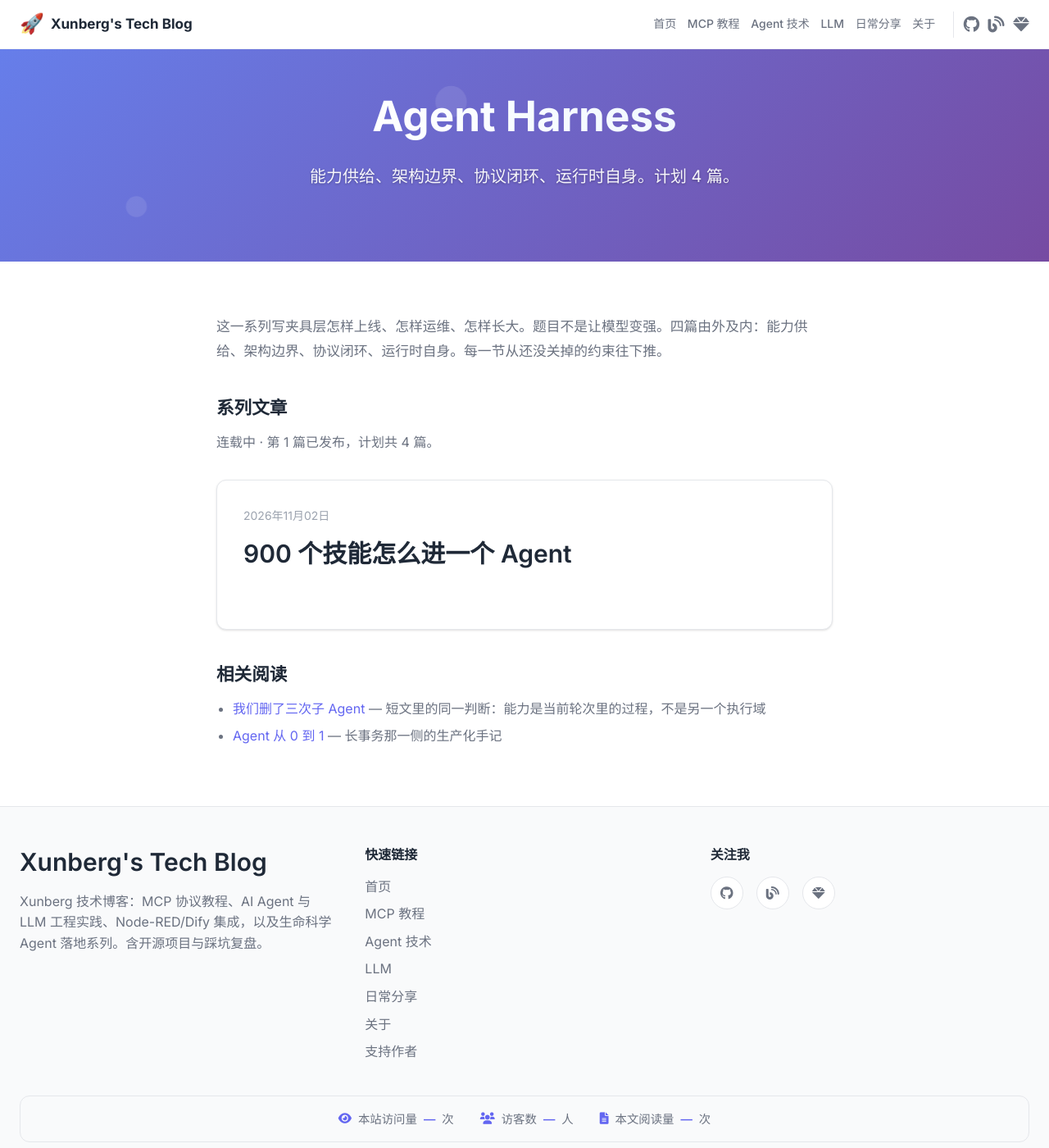
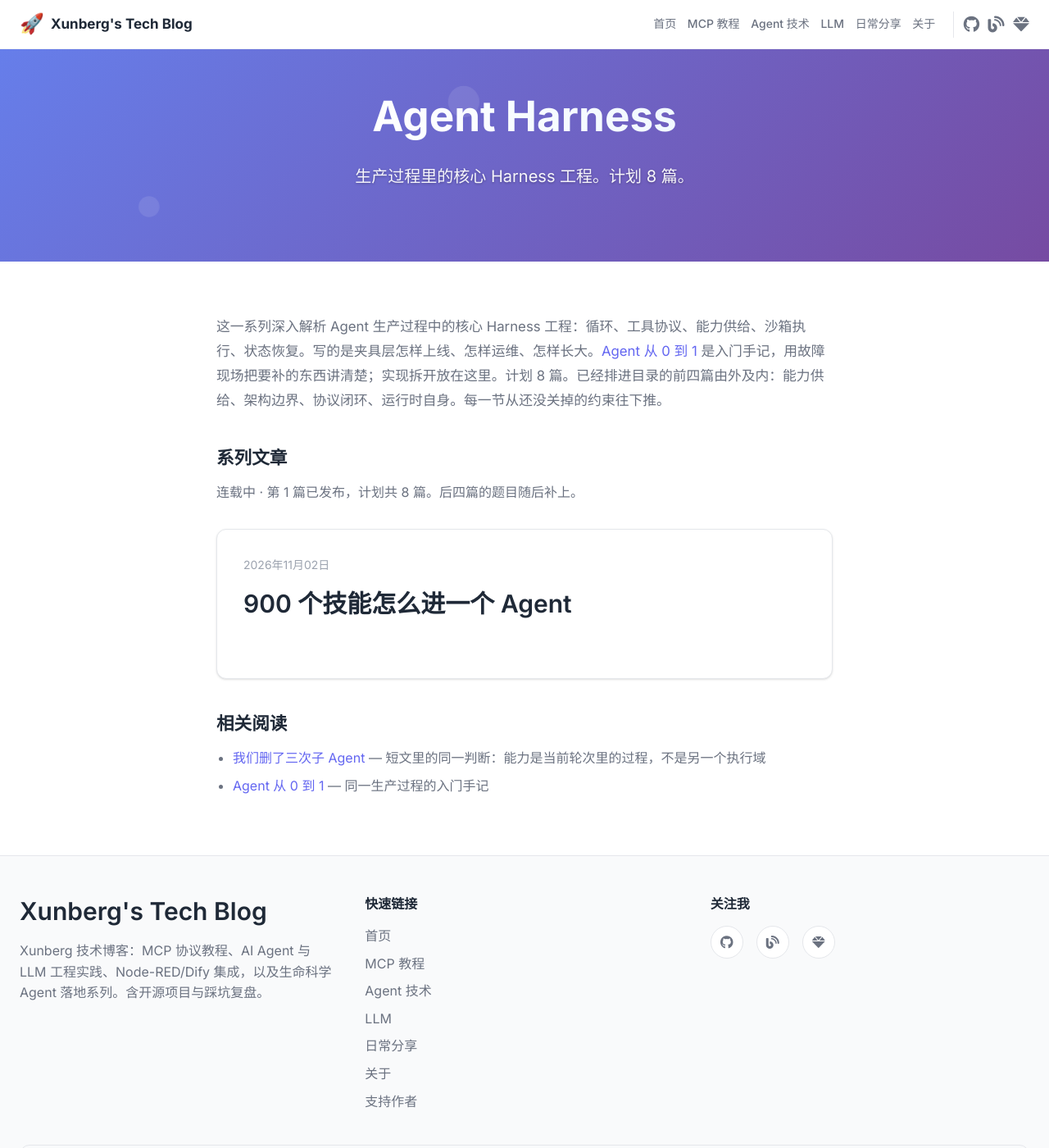
Before and after one commit to xunberg/xunberg.github.io, a Jekyll site: the page built from agent/series/agent-harness.md, in a window 1280 px wide and 1400 px high. Shown: the whole window at 82% size. Built offline with Jekyll 4.4.1, drawn with Linux system fonts in a browser that asks for light colours; comment, search, counter and statistics services are not loaded.

Commit message:
docs: define Agent Harness as an 8-part engineering series
The series is the deep write-up of core harness engineering in
production. Agent 从 0 到 1 stays the introductory journal. The first
four topics stay on the outline; the remaining four titles come later.

Co-authored-by: xunberg <xunberg@proton.me>

```diff
--- a/_data/series.yml
+++ b/_data/series.yml
@@ -18,7 +18,7 @@ agent-from-0-to-1:
   title: "Agent 从 0 到 1 · 生产化手记"
   status: "连载中 · 第 1–4 篇已发布"
   permalink: "/agent/series/agent-from-0-to-1/"
-  summary: "当 Agent 不再是一次请求，而是一笔有状态长事务时，生产系统该一条一条补上什么：人机等待、运行时拆分、Checkpoint、记忆预算与踩坑复盘。"
+  summary: "入门手记。用故障现场把生产化要补的东西讲清楚：人机等待、运行时拆分、Checkpoint 与记忆预算。夹具层的实现写在 Agent Harness。"
   keywords:
     - AI Agent
     - Agent 生产化
@@ -32,9 +32,9 @@ agent-from-0-to-1:
 # 系列文章在 front matter 中添加: series: agent-harness
 agent-harness:
   title: "Agent Harness · 平台改造实录"
-  status: "连载中 · 第 1 篇已发布，计划 4 篇"
+  status: "连载中 · 第 1 篇已发布，计划 8 篇"
   permalink: "/agent/series/agent-harness/"
-  summary: "模型外围那一层怎样上线：能力供给、架构边界、工具协议和运行时自身。每一节从还没关掉的约束往下推。"
+  summary: "深入解析 Agent 生产过程中的核心 Harness 工程：循环、工具协议、能力供给、沙箱和状态恢复。计划 8 篇，和「从 0 到 1」入门手记分开写。"
   keywords:
     - Agent Harness
     - 能力供给
--- a/agent/series/agent-harness.md
+++ b/agent/series/agent-harness.md
@@ -1,7 +1,7 @@
 ---
 layout: default
 title: "Agent Harness · 平台改造实录"
-description: "生产型 Agent Harness 改造手记：能力供给、架构边界、工具协议和运行时自身。计划 4 篇，第 1 篇已发布。"
+description: "深入解析 Agent 生产过程中的核心 Harness 工程。计划 8 篇，第 1 篇已发布。和「从 0 到 1」入门手记分开。"
 permalink: /agent/series/agent-harness/
 keywords:
   - Agent Harness
@@ -16,7 +16,7 @@ keywords:
       <span class="gradient-text">Agent Harness</span>
     </h1>
     <p class="hero-subtitle">
-      能力供给、架构边界、协议闭环、运行时自身。计划 4 篇。
+      生产过程里的核心 Harness 工程。计划 8 篇。
     </p>
   </div>
 </div>
@@ -24,11 +24,11 @@ keywords:
 <section class="section">
   <div class="container container--narrow series-page">
     <p class="series-lead">
-      这一系列写夹具层怎样上线、怎样运维、怎样长大。题目不是让模型变强。四篇由外及内：能力供给、架构边界、协议闭环、运行时自身。每一节从还没关掉的约束往下推。
+      这一系列深入解析 Agent 生产过程中的核心 Harness 工程：循环、工具协议、能力供给、沙箱执行、状态恢复。写的是夹具层怎样上线、怎样运维、怎样长大。<a href="{{ '/agent/series/agent-from-0-to-1/' | relative_url }}">Agent 从 0 到 1</a> 是入门手记，用故障现场把要补的东西讲清楚；实现拆开放在这里。计划 8 篇。已经排进目录的前四篇由外及内：能力供给、架构边界、协议闭环、运行时自身。每一节从还没关掉的约束往下推。
     </p>
 
     <h2>系列文章</h2>
-    <p class="series-status">连载中 · 第 1 篇已发布，计划共 4 篇。</p>
+    <p class="series-status">连载中 · 第 1 篇已发布，计划共 8 篇。后四篇的题目随后补上。</p>
 
     <div class="posts-grid">
       {% assign series_posts = site.agent | where: "series", "agent-harness" | sort: "series_order" %}
@@ -58,7 +58,7 @@ keywords:
     <h2>相关阅读</h2>
     <ul>
       <li><a href="{{ '/agent/agent-from-0-to-1-part3/' | relative_url }}">我们删了三次子 Agent</a> — 短文里的同一判断：能力是当前轮次里的过程，不是另一个执行域</li>
-      <li><a href="{{ '/agent/series/agent-from-0-to-1/' | relative_url }}">Agent 从 0 到 1</a> — 长事务那一侧的生产化手记</li>
+      <li><a href="{{ '/agent/series/agent-from-0-to-1/' | relative_url }}">Agent 从 0 到 1</a> — 同一生产过程的入门手记</li>
     </ul>
   </div>
 </section>
```
Also changed, not shown: _agent/agent-harness-part1.md (+4 -3 lines), agent/series/agent-from-0-to-1.md (+2 -2 lines), draft/agent_harness/01-skill-supply-system.md (+4 -3 lines), draft/agent_harness/README.md (+6 -4 lines), README.md.
